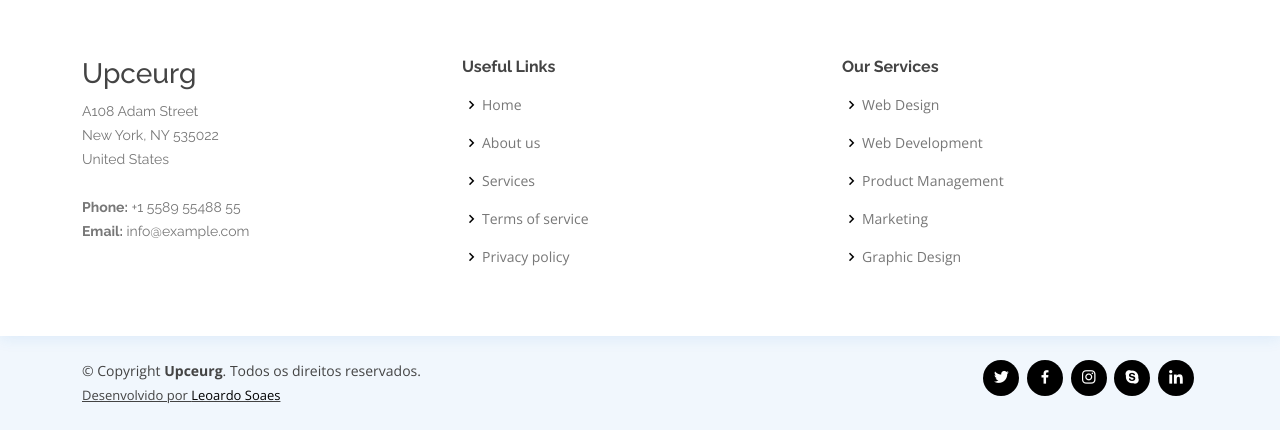
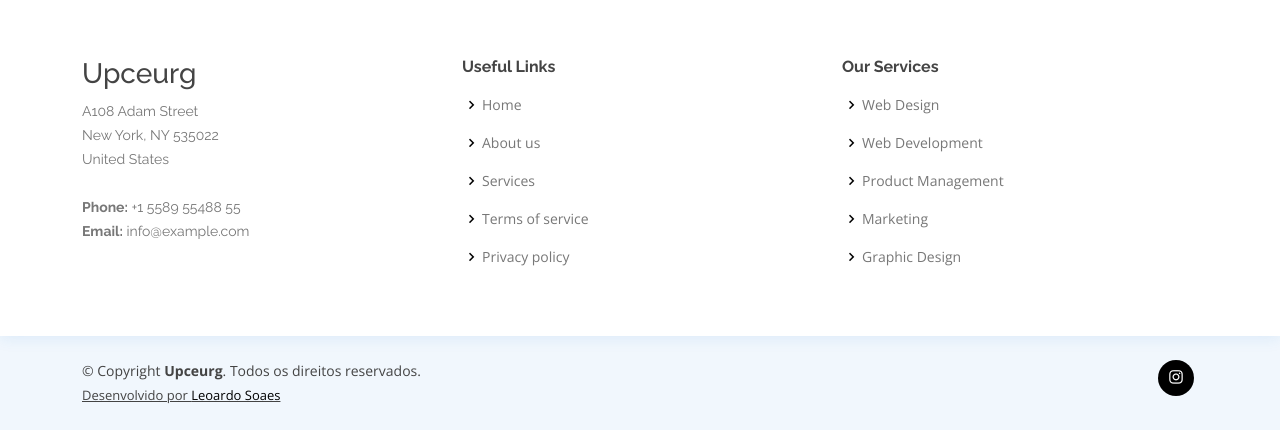
Before and after one commit to Leonardo-Soares/Site-Instituncional-Upceurg, a plain HTML site: page index.html in a window 1280 px wide. Shown: the part 7164-7594 px from the top of the page. Drawn offline with nearby package versions, Linux system fonts and the light colour scheme.

Commit message:
Update index.html

```diff
--- a/index.html
+++ b/index.html
@@ -982,11 +982,11 @@
         </div>
       </div>
       <div class="social-links text-center text-md-right pt-3 pt-md-0">
-        <a href="#" class="twitter"><i class="bx bxl-twitter"></i></a>
-        <a href="#" class="facebook"><i class="bx bxl-facebook"></i></a>
+        <!-- <a href="#" class="twitter"><i class="bx bxl-twitter"></i></a>
+        <a href="#" class="facebook"><i class="bx bxl-facebook"></i></a> -->
         <a href="#" class="instagram"><i class="bx bxl-instagram"></i></a>
-        <a href="#" class="google-plus"><i class="bx bxl-skype"></i></a>
-        <a href="#" class="linkedin"><i class="bx bxl-linkedin"></i></a>
+        <!-- <a href="#" class="google-plus"><i class="bx bxl-skype"></i></a>
+        <a href="#" class="linkedin"><i class="bx bxl-linkedin"></i></a> -->
       </div>
     </div>
   </footer><!-- End Footer -->
```
